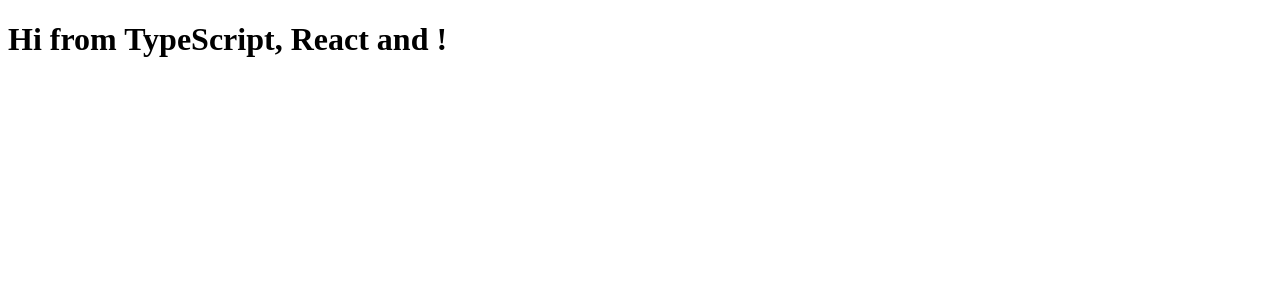
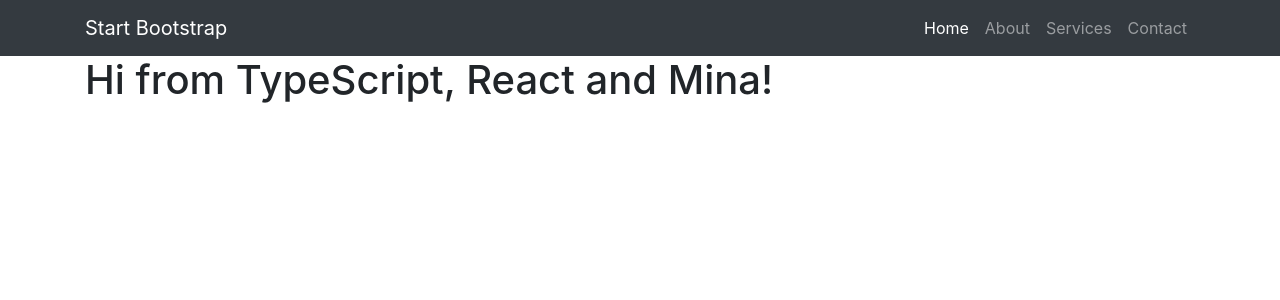
Before and after one commit to mikepattyn/whiskeypiekers, a React app: page / in a window 1280 px wide. Shown: the top 300 px of the page. Built offline with nearby package versions, Linux system fonts and the light colour scheme.

Commit message:
Added bootstrap css and NavigationBar component

```diff
--- a/public/index.html
+++ b/public/index.html
@@ -6,10 +6,12 @@
   <meta charset="UTF-8" />
   <meta name="viewport" content="width=device-width, initial-scale=1, shrink-to-fit=no">
   <title>React Starter</title>
+  <link href="https://stackpath.bootstrapcdn.com/bootstrap/4.3.1/css/bootstrap.min.css" rel="stylesheet" />
 </head>
 
 <body>
-  <div id="root"></div>
+  <div id="navigation"></div>
+  <div class="container" id="root"></div>
   <noscript>
     You need to enable JavaScript to run this app.
   </noscript>
--- /dev/null
+++ b/src/Components/NavigationBar.tsx
@@ -0,0 +1,29 @@
+import * as React from "react"
+
+export const NavigationBar = () =>
+    <nav className="navbar navbar-expand-lg navbar-dark bg-dark static-top">
+    <div className="container">
+    <a className="navbar-brand" href="#">Start Bootstrap</a>
+    <button className="navbar-toggler" type="button" data-toggle="collapse" data-target="#navbarResponsive" aria-controls="navbarResponsive" aria-expanded="false" aria-label="Toggle navigation">
+        <span className="navbar-toggler-icon"></span>
+    </button>
+    <div className="collapse navbar-collapse" id="navbarResponsive">
+        <ul className="navbar-nav ml-auto">
+        <li className="nav-item active">
+            <a className="nav-link" href="#">Home
+            <span className="sr-only">(current)</span>
+            </a>
+        </li>
+        <li className="nav-item">
+            <a className="nav-link" href="#">About</a>
+        </li>
+        <li className="nav-item">
+            <a className="nav-link" href="#">Services</a>
+        </li>
+        <li className="nav-item">
+            <a className="nav-link" href="#">Contact</a>
+        </li>
+        </ul>
+    </div>
+    </div>
+    </nav>
--- a/src/index.tsx
+++ b/src/index.tsx
@@ -2,9 +2,11 @@
 import * as ReactDOM from "react-dom";
 
 // Start of component imports
+import { NavigationBar } from "./Components/NavigationBar";
 import { SharedLayout } from "./Components/SharedLayout";
 import { App } from "./Components/App";
 // End of component imports
 
+ReactDOM.render(<NavigationBar />, document.getElementById("navigation"));
 ReactDOM.render(<SharedLayout />, document.getElementById("root")); // Add a shared layout to root
-ReactDOM.render(<App compiler="TypeScript" framework="React" />, document.getElementById("mainLayout")); // Add the app layout to shared layout
+ReactDOM.render(<App compiler="TypeScript" framework="React" programmer="Mina" />, document.getElementById("mainLayout")); // Add the app layout to shared layout
```
